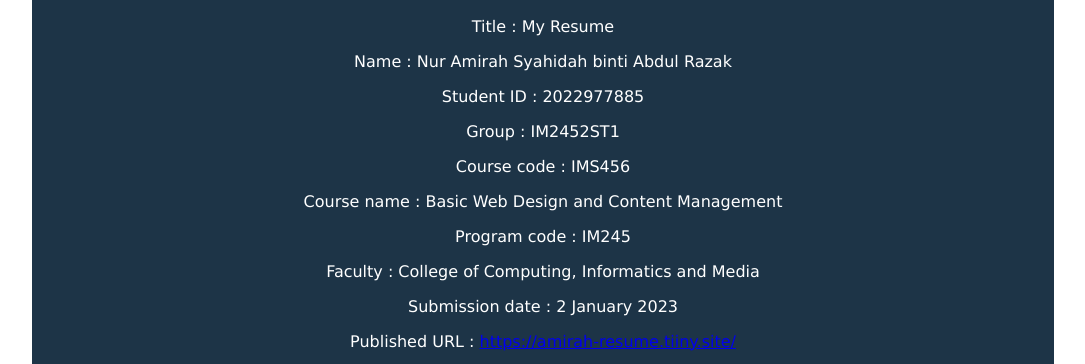
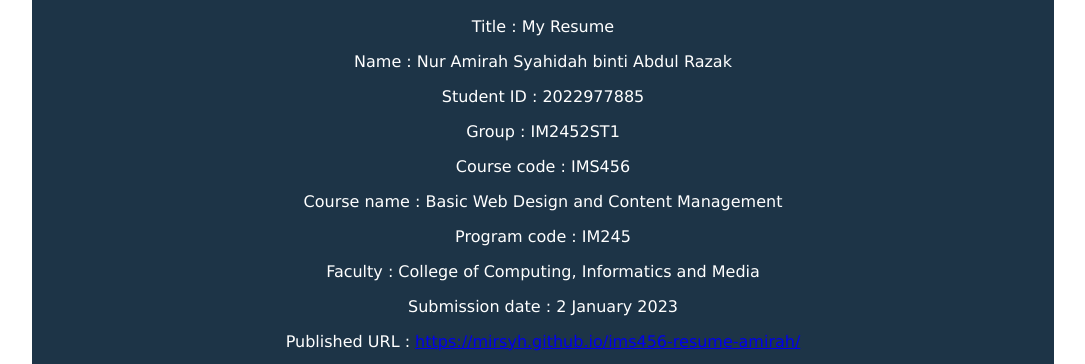
Before and after one commit to mirsyh/ims-456-amirah, a plain HTML site: page aboutme.html in a window 1280 px wide. Shown: the part 425-789 px from the top of the page, without its empty margins (97-1182 px from the left). Drawn offline with Linux system fonts and the light colour scheme.

Commit message:
Update aboutme.html

```diff
--- a/aboutme.html
+++ b/aboutme.html
@@ -55,7 +55,7 @@
 				<p>Program code : IM245</p>
 				<p>Faculty : College of Computing, Informatics and Media</p>
 				<p>Submission date : 2 January 2023</p>
-				<p>Published URL : <a href="https://amirah-resume.tiiny.site/">https://amirah-resume.tiiny.site/</a></p>
+				<p>Published URL : <a href="https://mirsyh.github.io/ims456-resume-amirah/">https://mirsyh.github.io/ims456-resume-amirah/</a></p>
 				<p>My image : </p>
 				<img src="image/aboutme.jpeg" width="100" height="150">
 				<p><br><br></p>
```
